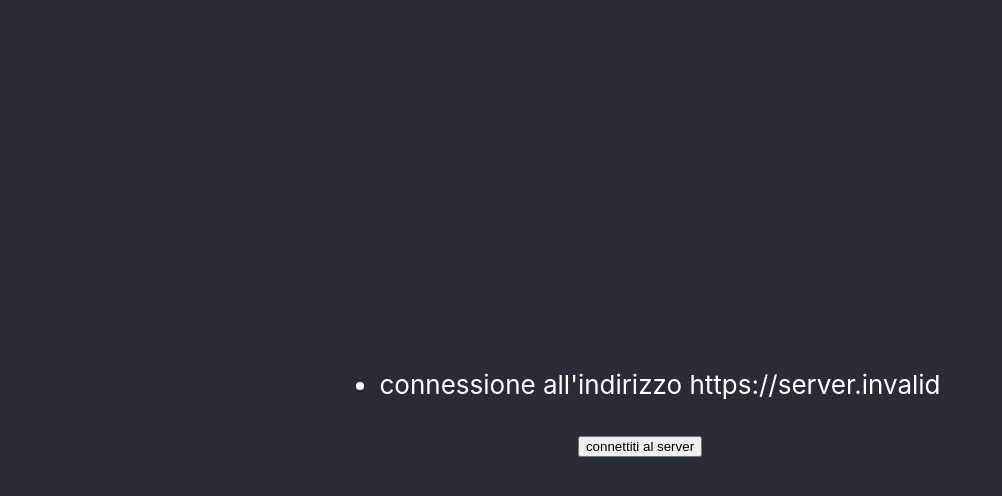
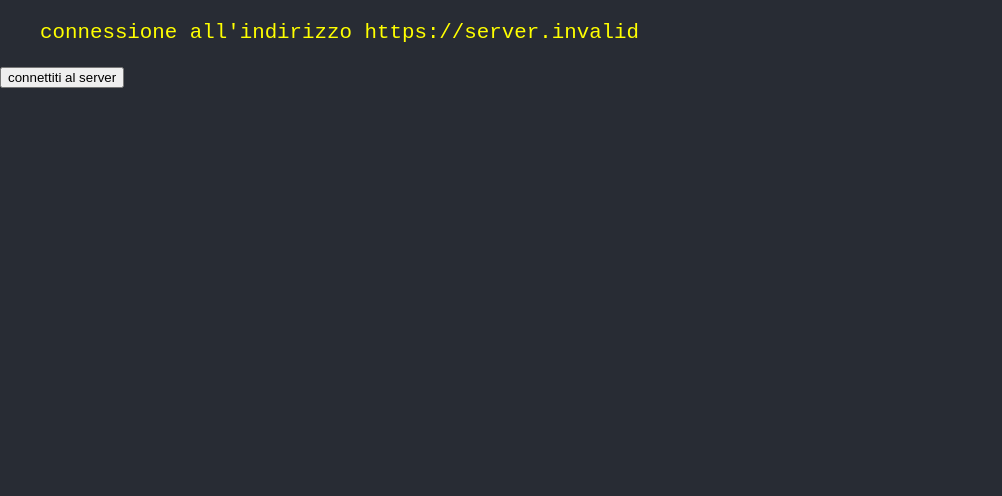
Before and after one commit to paolini/dungeon, a React (Create React App) app in the folder client/: page / in a window 1280 px wide. Shown: the top 496 px of the page, without its empty margins (0-1002 px from the left). Built offline with nearby package versions, Linux system fonts and the light colour scheme; no server answers.

Commit message:
better style and visual

```diff
--- a/client/src/App.css
+++ b/client/src/App.css
@@ -3,12 +3,35 @@
   min-height: 100vh;
   display: flex;
   flex-direction: column;
-  align-items: center;
-  justify-content: center;
   font-size: calc(10px + 2vmin);
   color: white;
-}
+  font: 1.3rem Inconsolata, monospace;
+  }
 
 .App-link {
   color: #61dafb;
 }
+
+ul {
+  list-style-type: none;
+}
+
+div.input {
+  margin-left: 2ex;
+}
+
+li.input {
+  color: orange;
+}
+
+li.output {
+  color: white;
+}
+
+li.warning {
+  color: yellow;
+}
+
+li.error {
+  color: red;
+}
--- a/client/src/App.js
+++ b/client/src/App.js
@@ -27,10 +27,10 @@ class App extends Component {
     // export REACT_APP_WSURL="ws://localhost:8999"
 
     this.client = new W3CWebSocket(WS_URL);
-    this.add_message("connessione all'indirizzo " + WS_URL);
+    this.add_message("connessione all'indirizzo " + WS_URL, 'warning');
 
     this.client.onopen = () => {
-      this.add_message("websocket Client connected");
+      this.add_message("websocket Client connected", 'warning');
       console.log('WebSocket Client Connected');
 
     };
@@ -42,7 +42,7 @@ class App extends Component {
         this.connection_id = parseInt(msg);
         this.setState({mode: "connected"});
       } else if (cmd === "OUT") {
-        this.add_message(`> ${ msg }`);
+        this.add_message(`${ msg }`, 'output');
       } else if (cmd === "PLA") {
         console.log("player_id " + msg);
         this.setState({mode: "play"})
@@ -52,7 +52,7 @@ class App extends Component {
     };
 
     this.client.onerror = (event) => {
-      this.add_message(`errore di connessione ${event.target.url}`);
+      this.add_message(`errore di connessione ${event.target.url}`, 'error');
       console.log("ERROR: " + event);
       this.setState({mode: "disconnected"});
     }
@@ -69,14 +69,21 @@ class App extends Component {
     this.connect();
   }
 
-  add_message(msg) {
+  componentDidUpdate() {
+    window.scrollTo(0,document.body.scrollHeight);
+    const inputEl = this.inputRef.current;
+    if (inputEl) inputEl.focus();
+  }
+
+  add_message(text, cls) {
+    if (!cls) cls="white";
     let messages = this.state.messages;
-    messages.push(msg);
+    messages.push({text, cls});
     this.setState({"messages": messages});
   }
 
   command(msg) {
-    this.add_message(`< ${msg}`);
+    this.add_message(`${msg}`, 'input');
     this.client.send("CMD " + msg);
   }
 
@@ -92,7 +99,8 @@ class App extends Component {
       <div className="App">
         <header className="App-header">
           <ul>
-              { this.state.messages.map((msg, i) => <li key={ i }>{ msg }</li>) }
+              { this.state.messages.map((msg, i) =>
+              <li key={ i } className={msg.cls}>{ msg.text }</li>) }
           </ul>
           <div>
           {
@@ -101,7 +109,7 @@ class App extends Component {
           }
           {
             this.state.mode === "connected" &&
-            <div>
+            <div className='input'>
               <input
               ref={ this.inputNameRef }
               placeholder="nome del giocatore"
@@ -110,7 +118,7 @@ class App extends Component {
             </div>
           }
           { this.state.mode === "play" &&
-          <div>&gt;&nbsp;<input
+          <div className='input'>&gt;&nbsp;<input
             placeholder="cosa devo fare?"
             onKeyUp={this.inputChange}
             type="text"
```
Also changed, not shown: client/src/index.css (line endings or trailing spaces).
